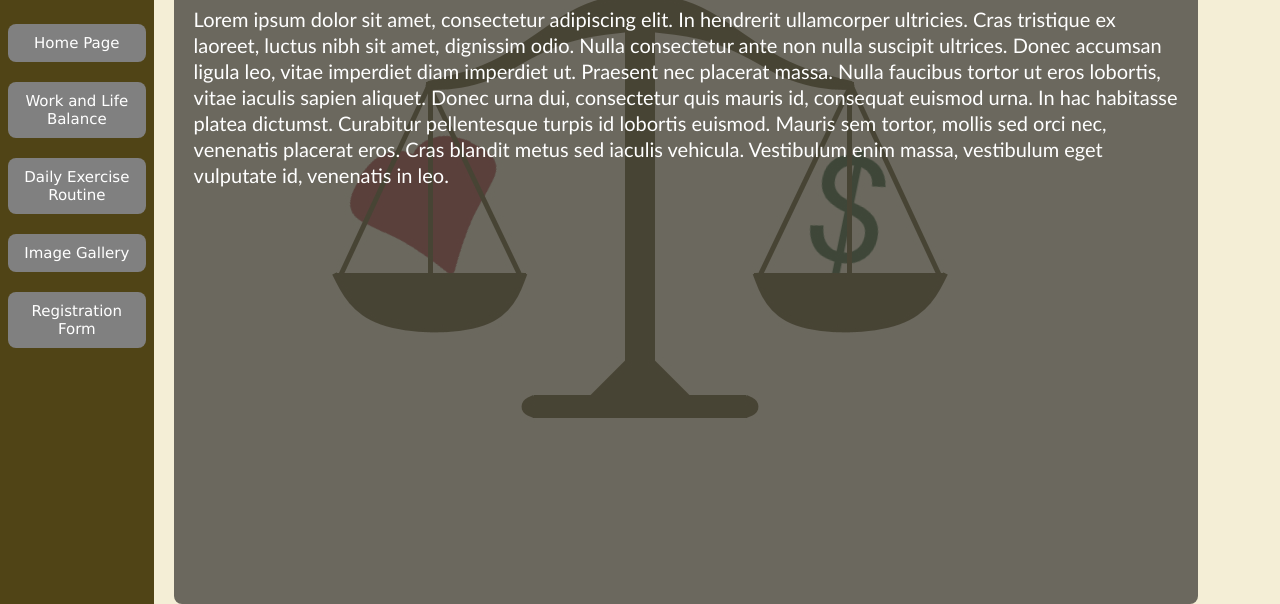
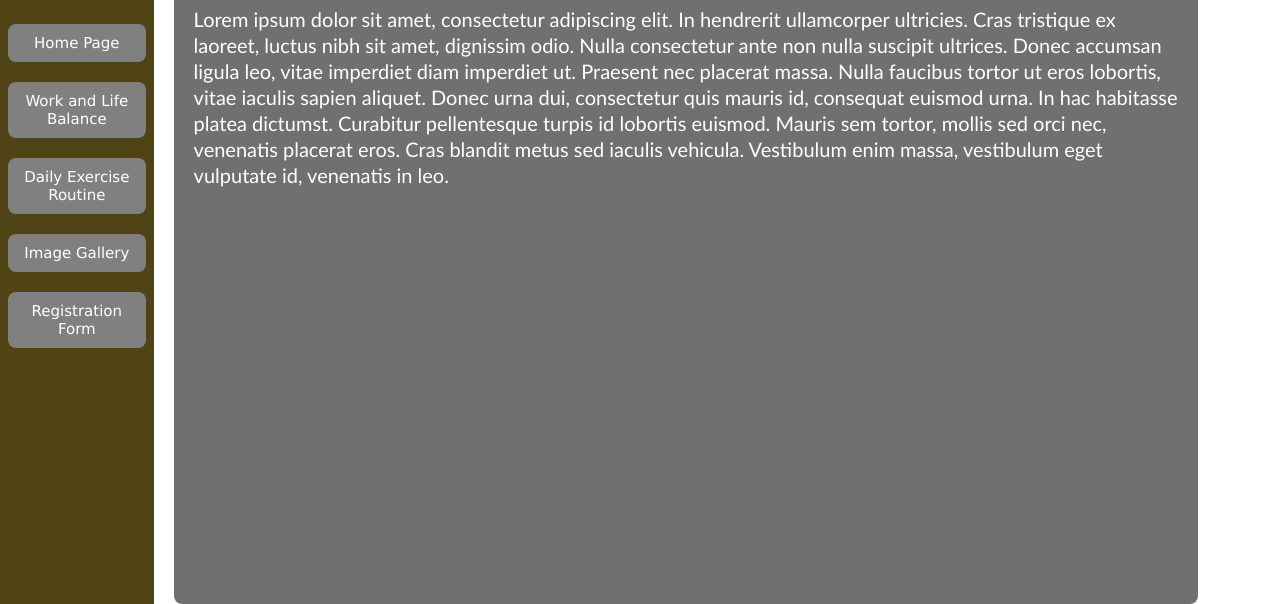
Before and after one commit to ChaoticKDev/ChaoticKDev.github.io, a plain HTML site: page index.html in a window 1280 px wide. Shown: the part 266-870 px from the top of the page. Drawn offline with Linux system fonts and the light colour scheme.

Commit message:
Update styles.css

```diff
--- a/styles.css
+++ b/styles.css
@@ -9,7 +9,7 @@ body {
     font-family: 'Trebuchet MS';
     line-height: 1.6;
     color: white;
-    background-image: url('Background.jpg');
+    background-image: src('Background.jpg');
     background-size: auto;
     background-repeat: no-repeat;
     background-position: center;
```
